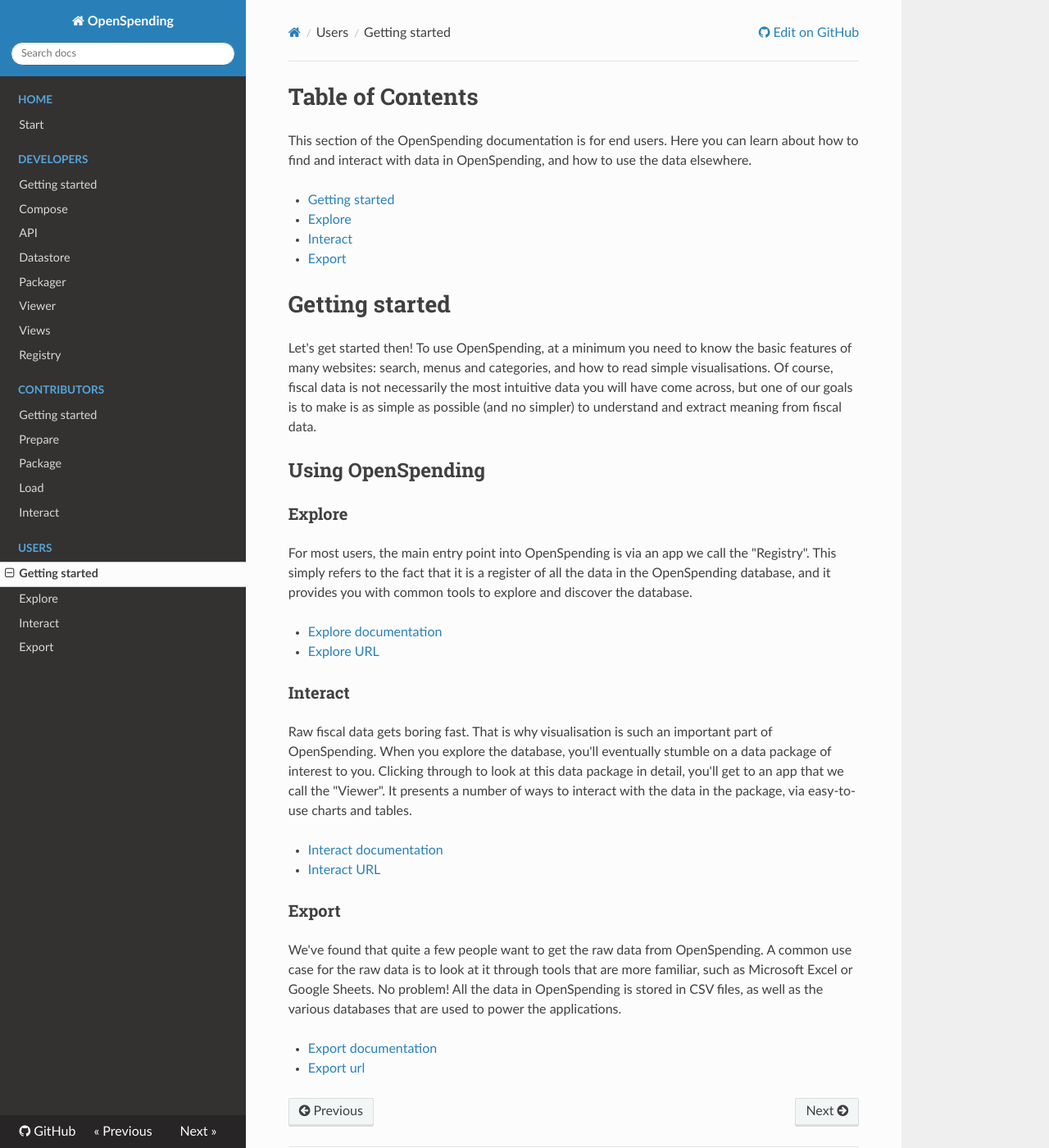
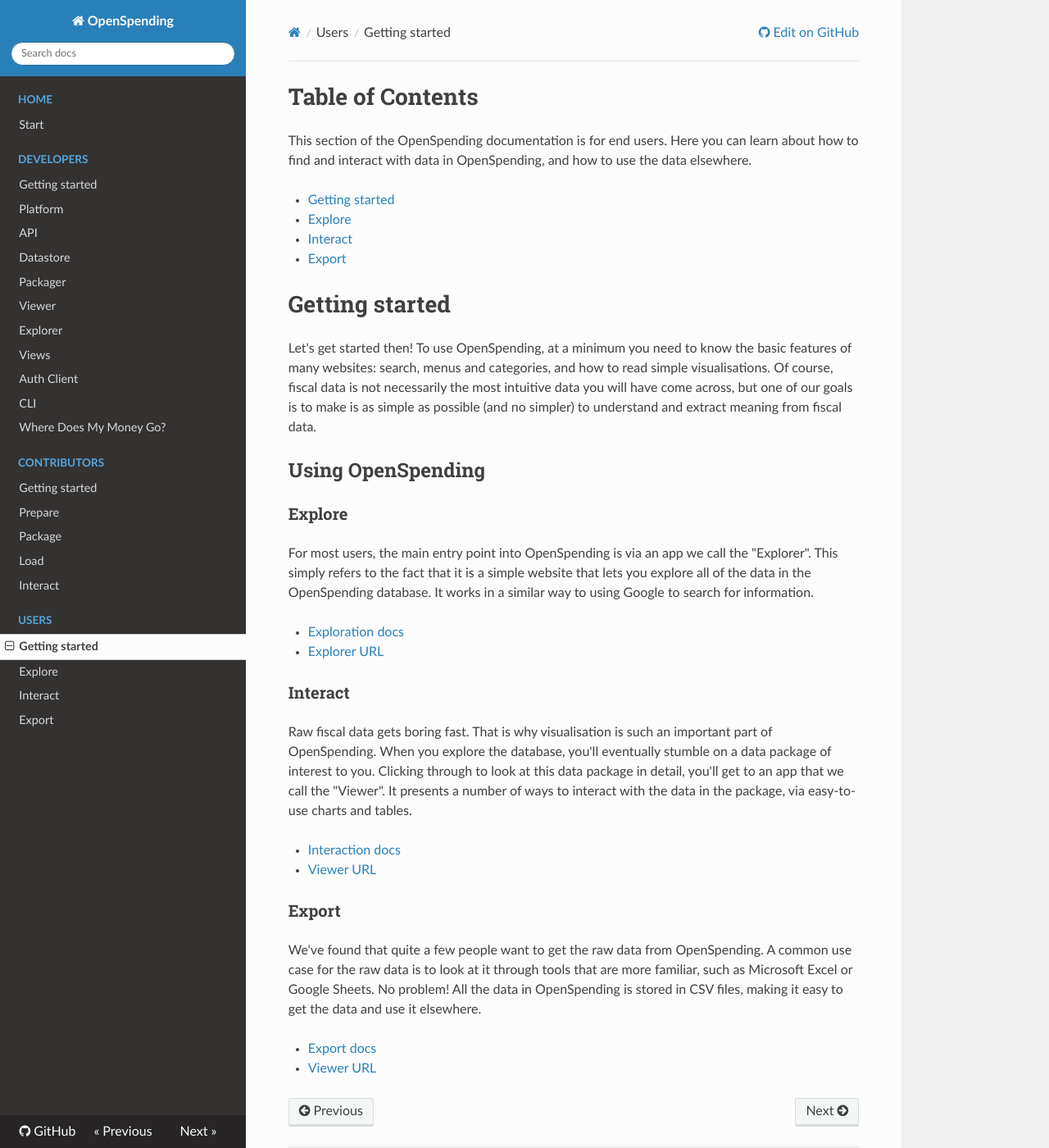
Before and after one commit to openspending/docs, an MkDocs documentation site: the page built from docs/users/index.md, in a window 1280 px wide and 1400 px high. Shown: the whole window at 82% size. Built offline with MkDocs 1.6.1, drawn with Linux system fonts in a browser that asks for light colours; nearby versions of some CDN libraries; old or Windows-style settings are respelled for this version of MkDocs.

Commit message:
Update end user docs.

```diff
--- a/docs/users/index.md
+++ b/docs/users/index.md
@@ -2,10 +2,10 @@
 
 This section of the OpenSpending documentation is for end users. Here you can learn about how to find and interact with data in OpenSpending, and how to use the data elsewhere.
 
-* [Getting started](#getting-started)
-* [Explore](explore/)
-* [Interact](interact/)
-* [Export](export/)
+- [Getting started](#getting-started)
+- [Explore](explore/)
+- [Interact](interact/)
+- [Export](export/)
 
 # Getting started
 
@@ -15,21 +15,21 @@ Let's get started then! To use OpenSpending, at a minimum you need to know the b
 
 ### Explore
 
-For most users, the main entry point into OpenSpending is via an app we call the "Registry". This simply refers to the fact that it is a register of all the data in the OpenSpending database, and it provides you with common tools to explore and discover the database.
+For most users, the main entry point into OpenSpending is via an app we call the "Explorer". This simply refers to the fact that it is a simple website that lets you explore all of the data in the OpenSpending database. It works in a similar way to using Google to search for information.
 
-* [Explore documentation](explore/)
-* [Explore URL](https://openspending.org)
+- [Exploration docs](explore/)
+- [Explorer URL](https://openspending.org/explorer)
 
 ### Interact
 
 Raw fiscal data gets boring fast. That is why visualisation is such an important part of OpenSpending. When you explore the database, you'll eventually stumble on a data package of interest to you. Clicking through to look at this data package in detail, you'll get to an app that we call the "Viewer". It presents a number of ways to interact with the data in the package, via easy-to-use charts and tables.
 
-* [Interact documentation](interact/)
-* [Interact URL](https://openspending.org/viewer/)
+- [Interaction docs](interact/)
+- [Viewer URL](https://openspending.org/viewer/)
 
 ### Export
 
-We've found that quite a few people want to get the raw data from OpenSpending. A common use case for the raw data is to look at it through tools that are more familiar, such as Microsoft Excel or Google Sheets. No problem! All the data in OpenSpending is stored in CSV files, as well as the various databases that are used to power the applications.
+We've found that quite a few people want to get the raw data from OpenSpending. A common use case for the raw data is to look at it through tools that are more familiar, such as Microsoft Excel or Google Sheets. No problem! All the data in OpenSpending is stored in CSV files, making it easy to get the data and use it elsewhere.
 
-* [Export documentation](export/)
-* [Export url](https://openspending.org/viewer/)
+- [Export docs](export/)
+- [Viewer URL](https://openspending.org/viewer/)
--- a/mkdocs.yml
+++ b/mkdocs.yml
@@ -1,5 +1,5 @@
 site_name: OpenSpending
-site_description: OpenSpending is a database for fiscal data.
+site_description: OpenSpending is a database for the storage and analysis of fiscal data.
 site_url: http://docs.openspending.org
 repo_url: https://github.com/openspending/openspending
 pages:
@@ -7,13 +7,16 @@ pages:
   - Start: index.md
 - Developers:
   - 'Getting started': developers/index.md
-  - Compose: developers/compose.md
+  - Platform: developers/platform.md
   - API: developers/api.md
   - Datastore: developers/datastore.md
   - Packager: developers/packager.md
   - Viewer: developers/viewer.md
+  - Explorer: developers/explorer.md
   - Views: developers/views.md
-  - Registry: developers/registry.md
+  - 'Auth Client': developers/auth-client.md
+  - CLI: developers/cli.md
+  - 'Where Does My Money Go?': developers/wdmmg.md
 - Contributors:
   - 'Getting started': contributors/index.md
   - Prepare: contributors/prepare.md
```
Also changed, not shown: docs/users/explore.md (+13 -1 lines), docs/users/export.md (+13 -1 lines), docs/users/interact.md (+15 -0 lines).
